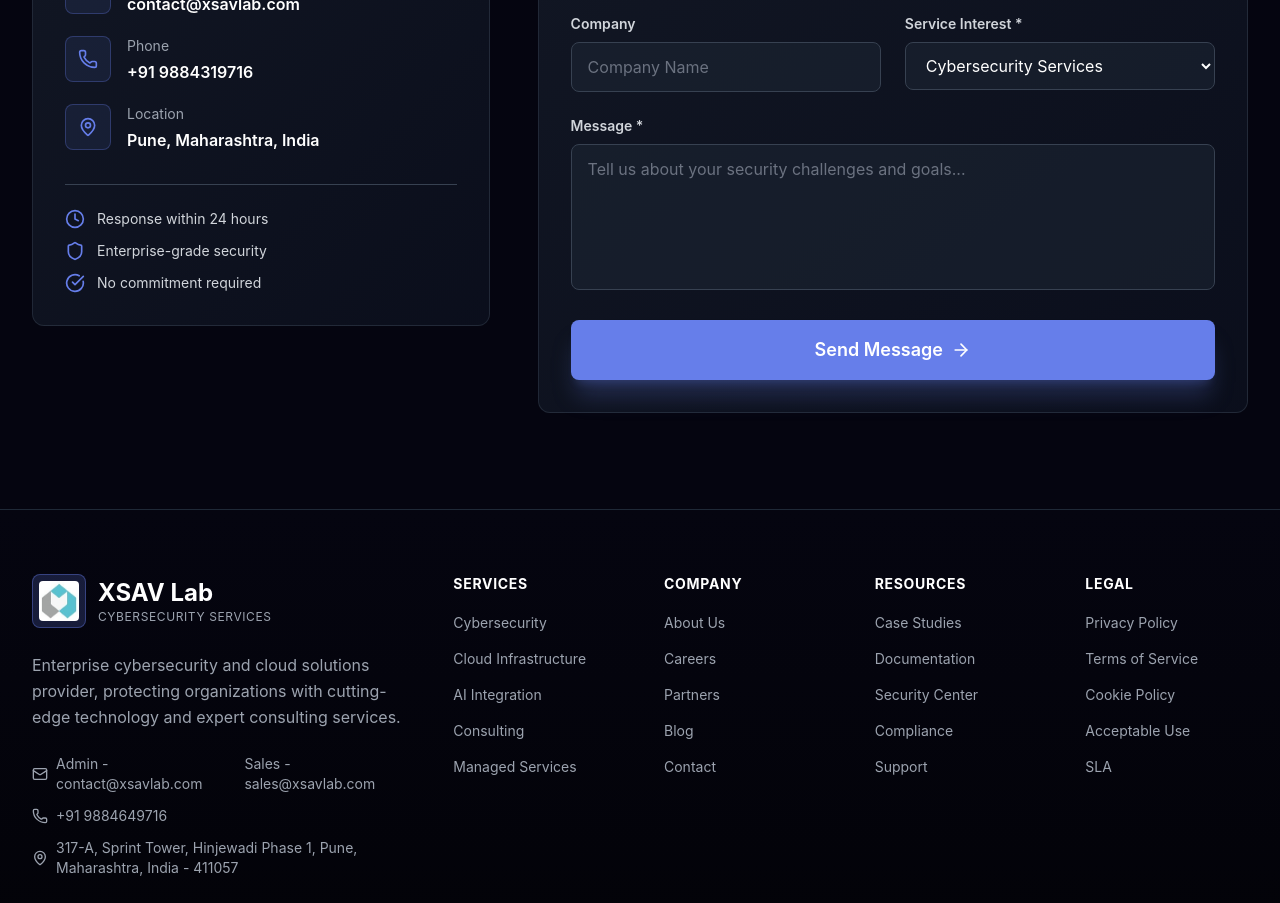
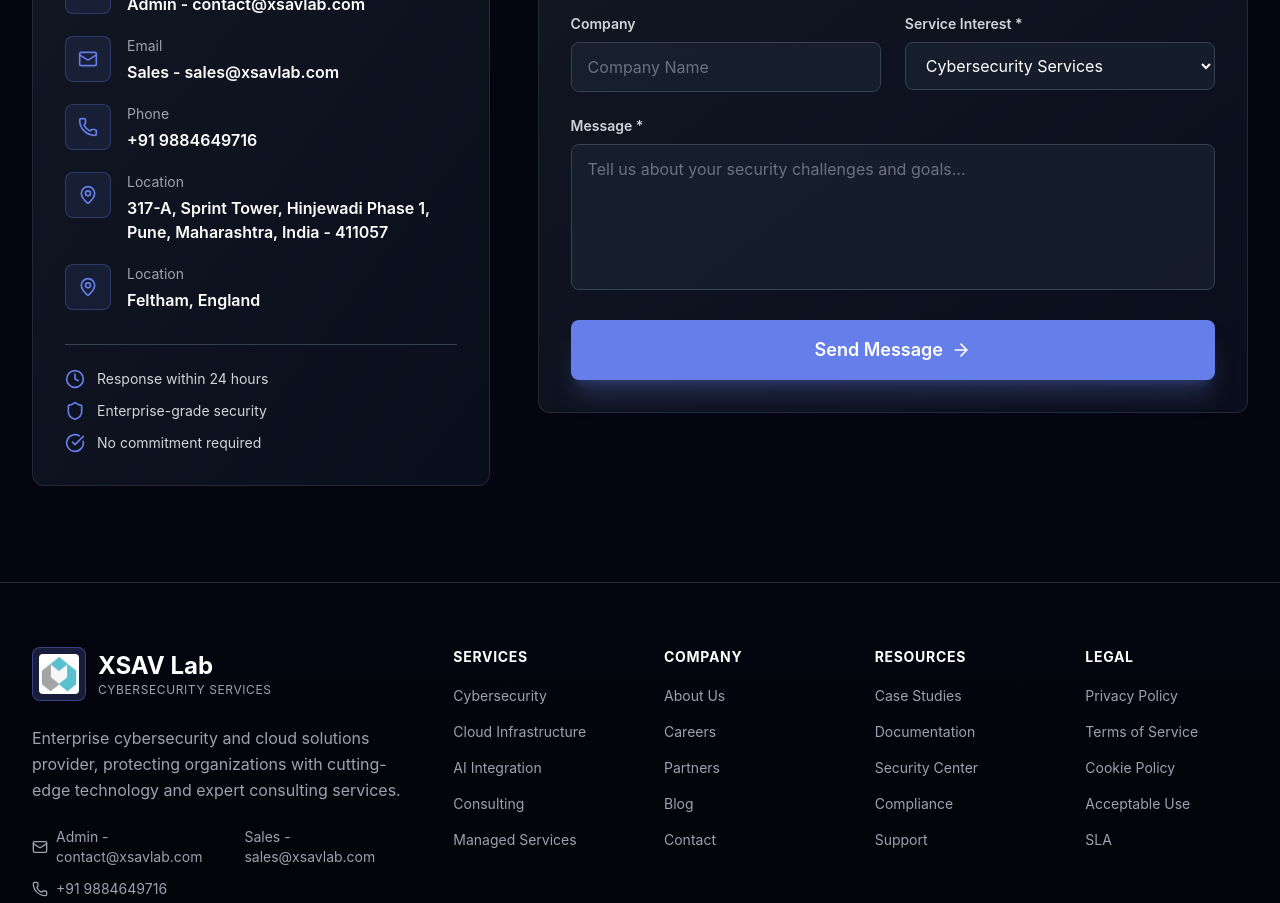
Before and after one commit to AnmolKSrivastava/xsavlab, a React (Create React App) app: page / in a window 1280 px wide. Shown: the part 9080-9983 px from the top of the page. Built offline with nearby package versions, Linux system fonts and the light colour scheme; no server answers.

Commit message:
Updated contact information

```diff
--- a/src/components/Contact.jsx
+++ b/src/components/Contact.jsx
@@ -49,9 +49,11 @@ const Contact = ({ preSelectedService = 'cybersecurity' }) => {
   };
 
   const contactInfo = [
-    { icon: Mail, label: 'Email', value: 'contact@xsavlab.com', href: 'mailto:contact@xsavlab.com' },
-    { icon: Phone, label: 'Phone', value: '+91 9884319716', href: 'tel:+919884319716' },
-    { icon: MapPin, label: 'Location', value: 'Pune, Maharashtra, India', href: '#' },
+    { icon: Mail, label: 'Email', value: 'Admin - contact@xsavlab.com', href: 'mailto:contact@xsavlab.com' },
+    { icon: Mail, label: 'Email', value: 'Sales - sales@xsavlab.com', href: 'mailto:sales@xsavlab.com' },
+    { icon: Phone, label: 'Phone', value: '+91 9884649716', href: 'tel:+919884649716' },
+    { icon: MapPin, label: 'Location', value: '317-A, Sprint Tower, Hinjewadi Phase 1, Pune, Maharashtra, India - 411057', href: '#' },
+    { icon: MapPin, label: 'Location', value: 'Feltham, England', href: '#' },
   ];
 
   const quickLinks = [
--- a/src/components/Footer.jsx
+++ b/src/components/Footer.jsx
@@ -49,6 +49,8 @@ const Footer = () => {
               <div className="flex items-center space-x-2 text-gray-400">
                 <MapPin className="w-4 h-4 flex-shrink-0" />
                 <span className="text-sm">317-A, Sprint Tower, Hinjewadi Phase 1, Pune, Maharashtra, India - 411057</span>
+                <MapPin className="w-4 h-4 flex-shrink-0" />
+                <span className="text-sm">Feltham, England</span>
               </div>
             </div>
 
```
